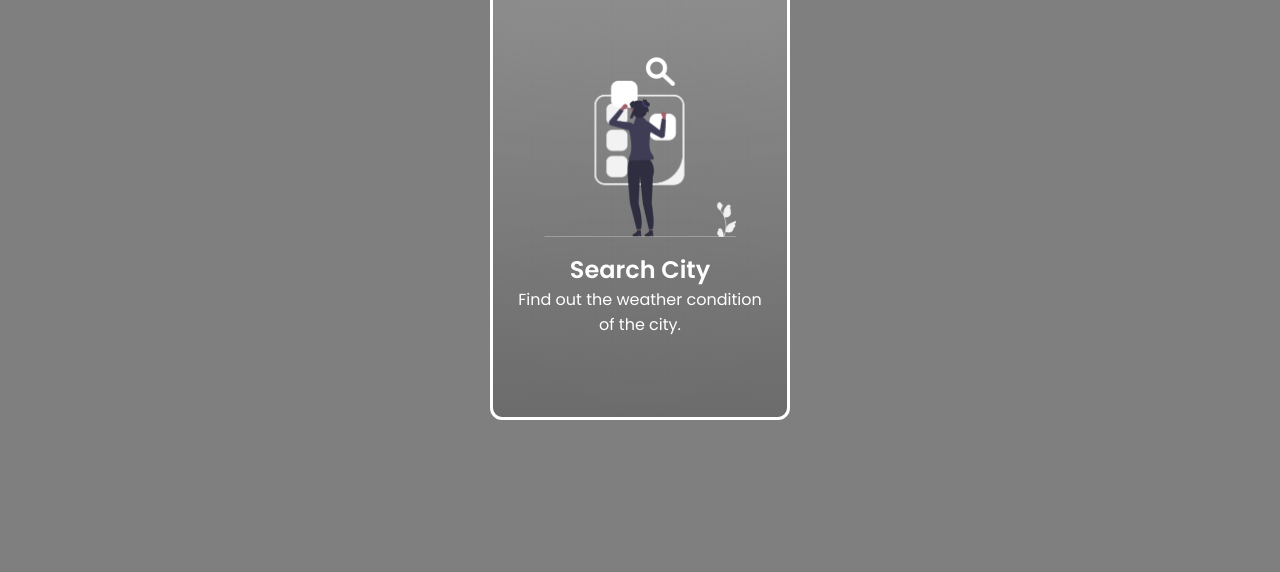
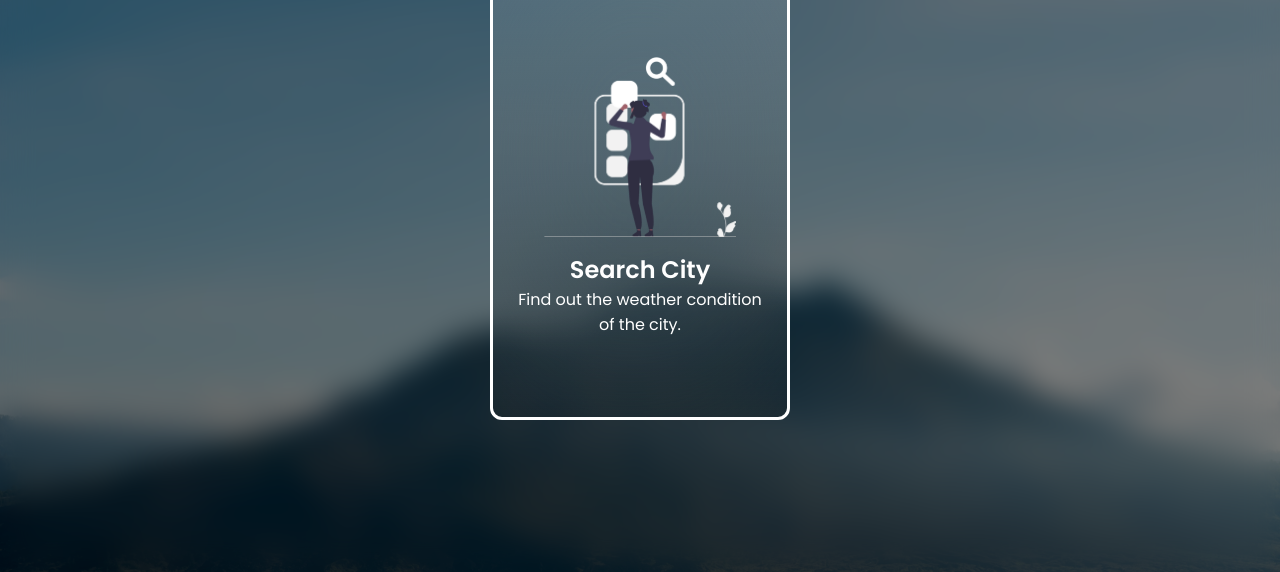
Before and after one commit to amritasoni-dev/Weather-API-App, a plain HTML site: page index.html in a window 1280 px wide. Shown: the part 228-800 px from the top of the page. Drawn offline with nearby package versions, Linux system fonts and the light colour scheme.

Commit message:
Update style.css

```diff
--- a/style.css
+++ b/style.css
@@ -8,7 +8,7 @@
 }
 
 body{
-    background-image: url("assets/assets/bg.jpg");
+    background-image: url("./bg.jpg");
     width: 100%;
     height: 100dvh;
     background-size: cover;
```
